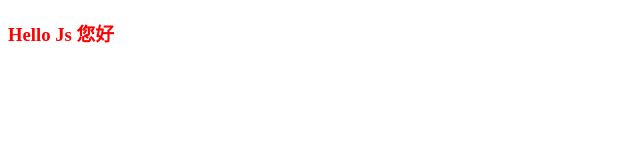
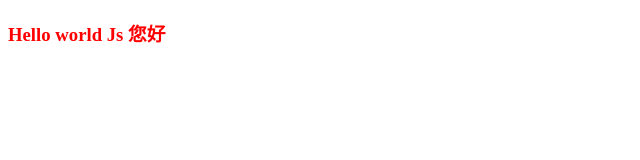
Before and after one commit to goestin820/html-css, a plain HTML site: page s20230504/s20230504_03_js.html in a window 1280 px wide. Shown: the whole page, without its empty margins (0-640 px from the left). Drawn offline with Linux system fonts and the light colour scheme.

Commit message:
hello world

```diff
--- a/s20230504/s20230504_03_js.html
+++ b/s20230504/s20230504_03_js.html
@@ -18,7 +18,7 @@
         // js
         // 選id
         // innerText 文字更換
-        document.getElementById('myH3').innerText = "Hello Js 您好";
+        document.getElementById('myH3').innerText = "Hello world Js 您好";
         document.getElementById('myH3').style.color = 'red';
     </script>
 
```
